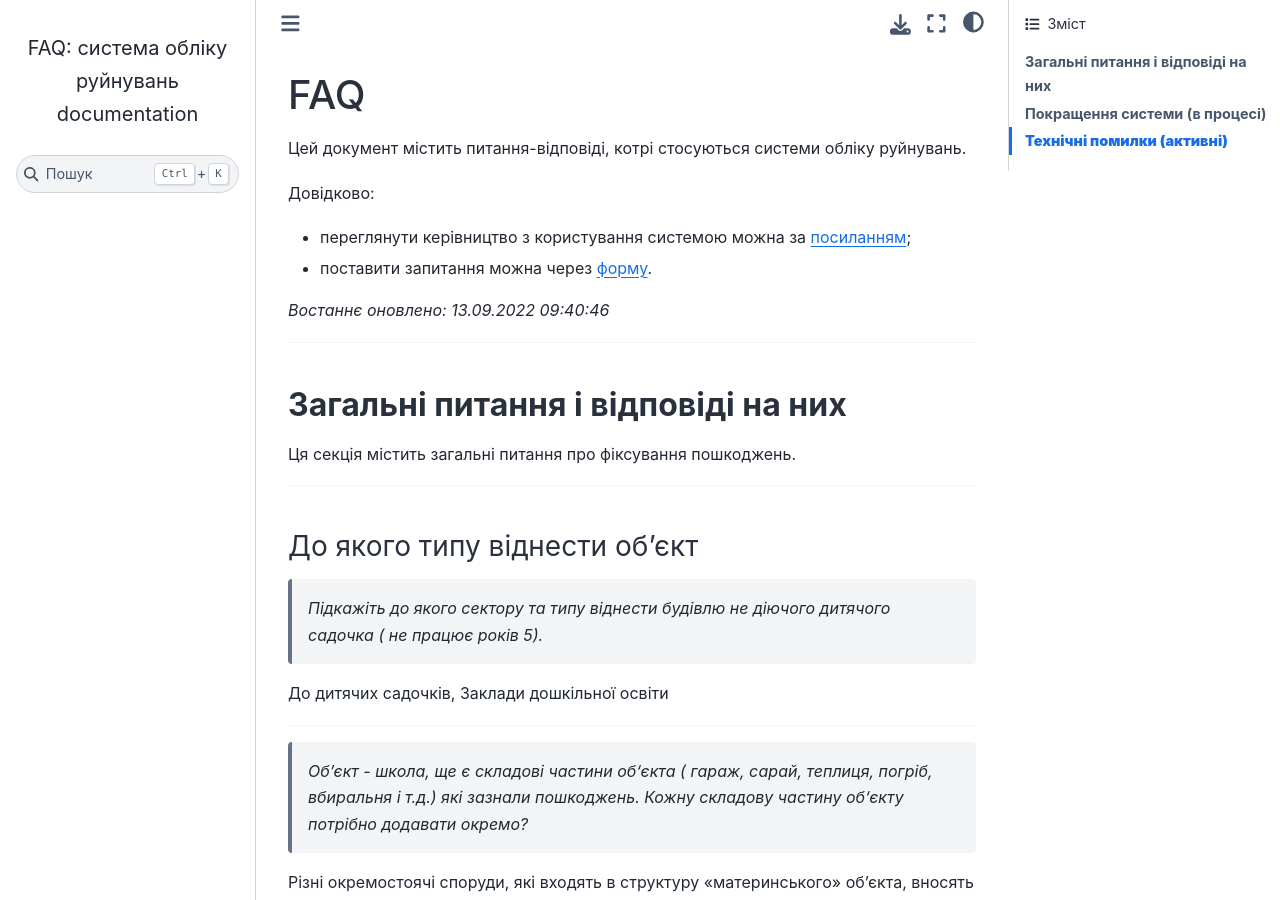
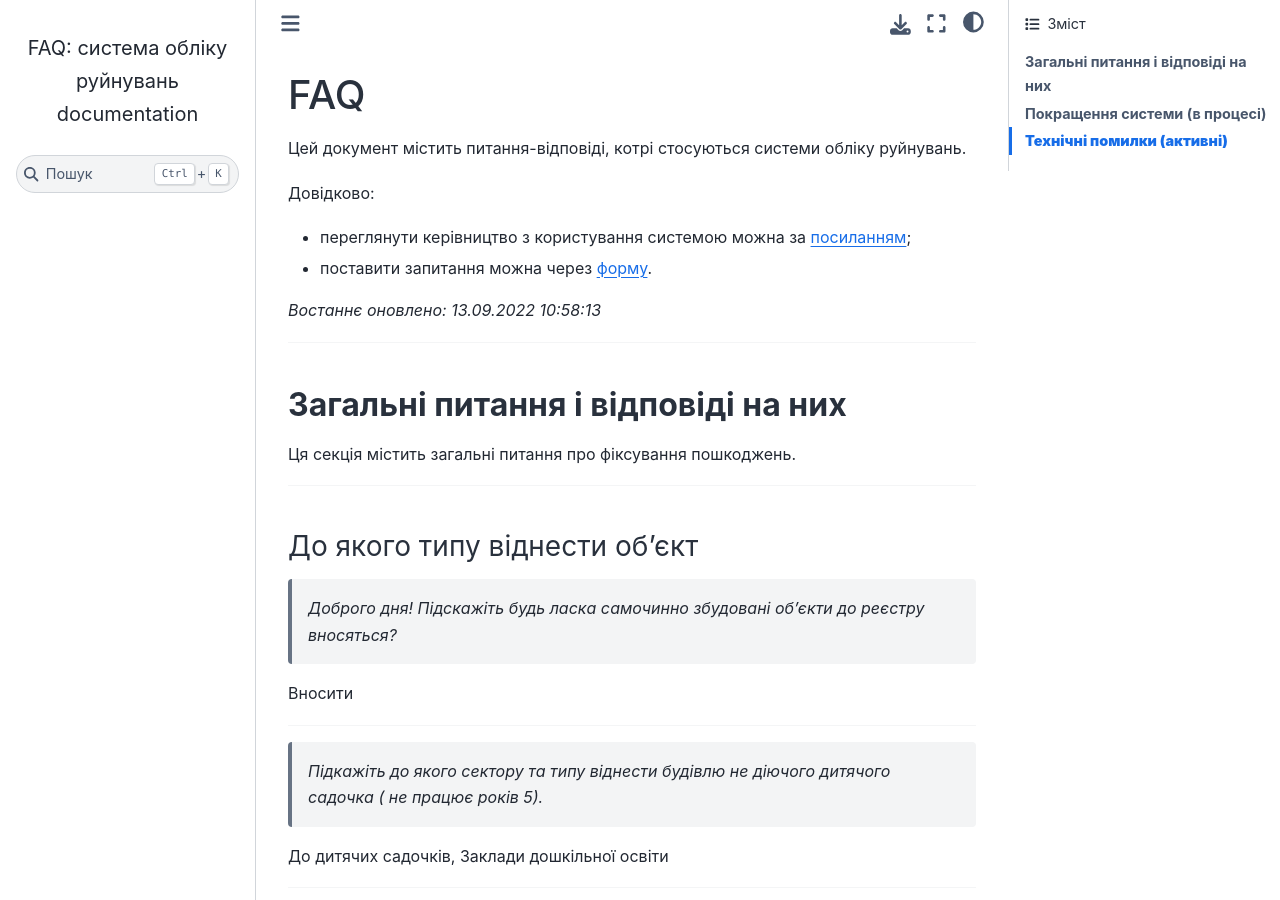
Before and after one commit to hp0404/docs.rebuild, a Sphinx documentation site: the page built from docs/source/index.md, in a window 1280 px wide and 900 px high. Built offline with Sphinx 7.4.7 and the Sphinx Book theme 1.1.4, drawn with Linux system fonts in a browser that asks for light colours.

Commit message:
Updated docs

```diff
--- a/docs/source/index.md
+++ b/docs/source/index.md
@@ -6,7 +6,7 @@
 * переглянути керівництво з користування системою можна за [посиланням](https://docs.google.com/document/d/1hqHZ8R5iTV7zHfnh6B-JPdyyveOn_sPY/edit?usp=sharing&ouid=107928786623657603960&rtpof=true&sd=true);
 * поставити запитання можна через [форму](https://forms.gle/Vd8zJrTydsTgpC6p9).
 
-*Востаннє оновлено: <!-- date starts -->13.09.2022 09:40:46<!-- date ends -->*
+*Востаннє оновлено: <!-- date starts -->13.09.2022 10:58:13<!-- date ends -->*
 
 ---
 
@@ -19,6 +19,11 @@
 ### До якого типу віднести об'єкт
 
 <!-- classification starts -->
+> *Доброго дня! Підскажіть будь ласка самочинно збудовані об'єкти  до реєстру  вносяться?*
+
+Вносити
+
+---
 > *Підкажіть до якого сектору та типу  віднести будівлю не діючого дитячого садочка ( не працює років 5).*
 
 До дитячих садочків, Заклади дошкільної освіти
```
